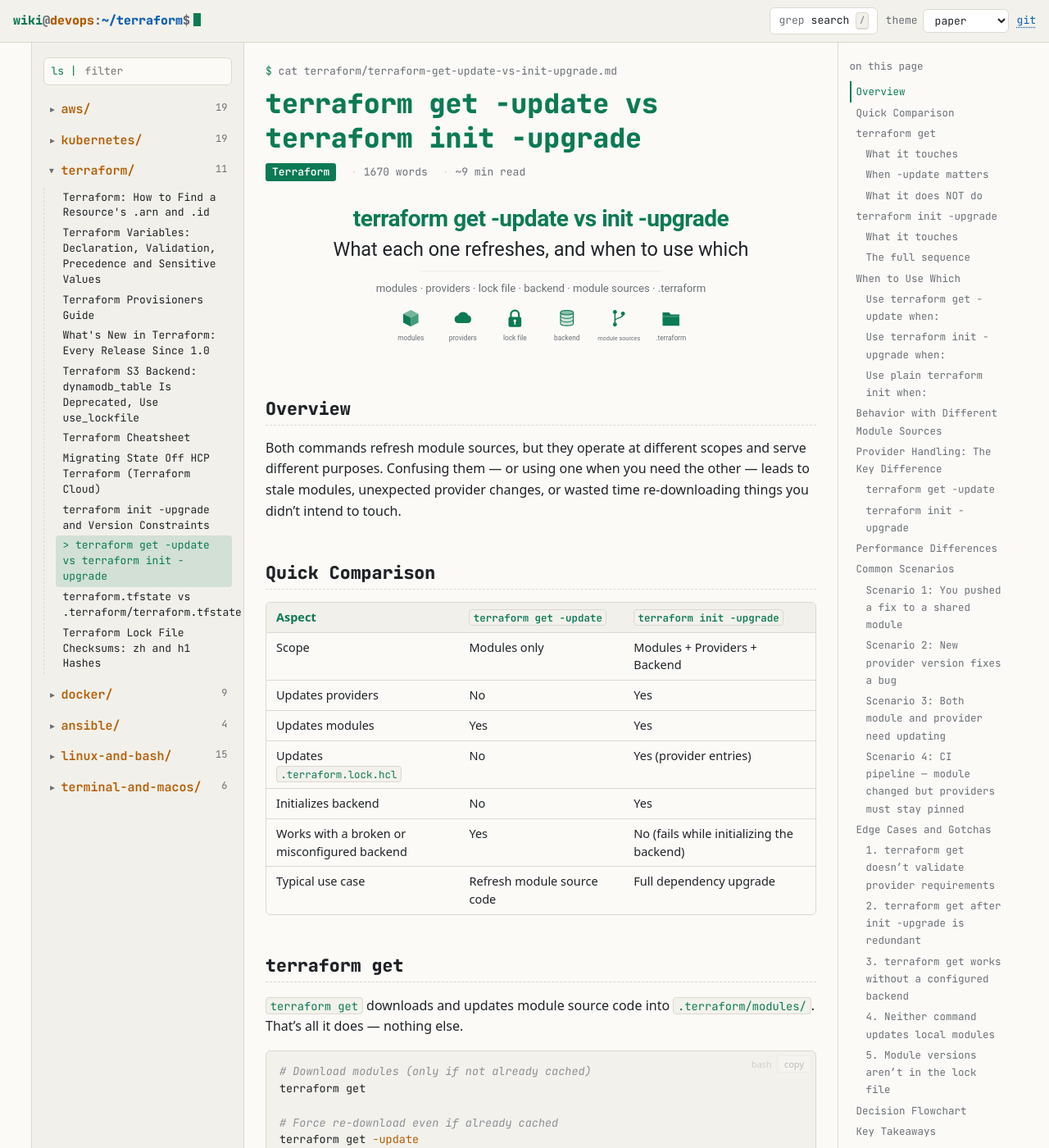
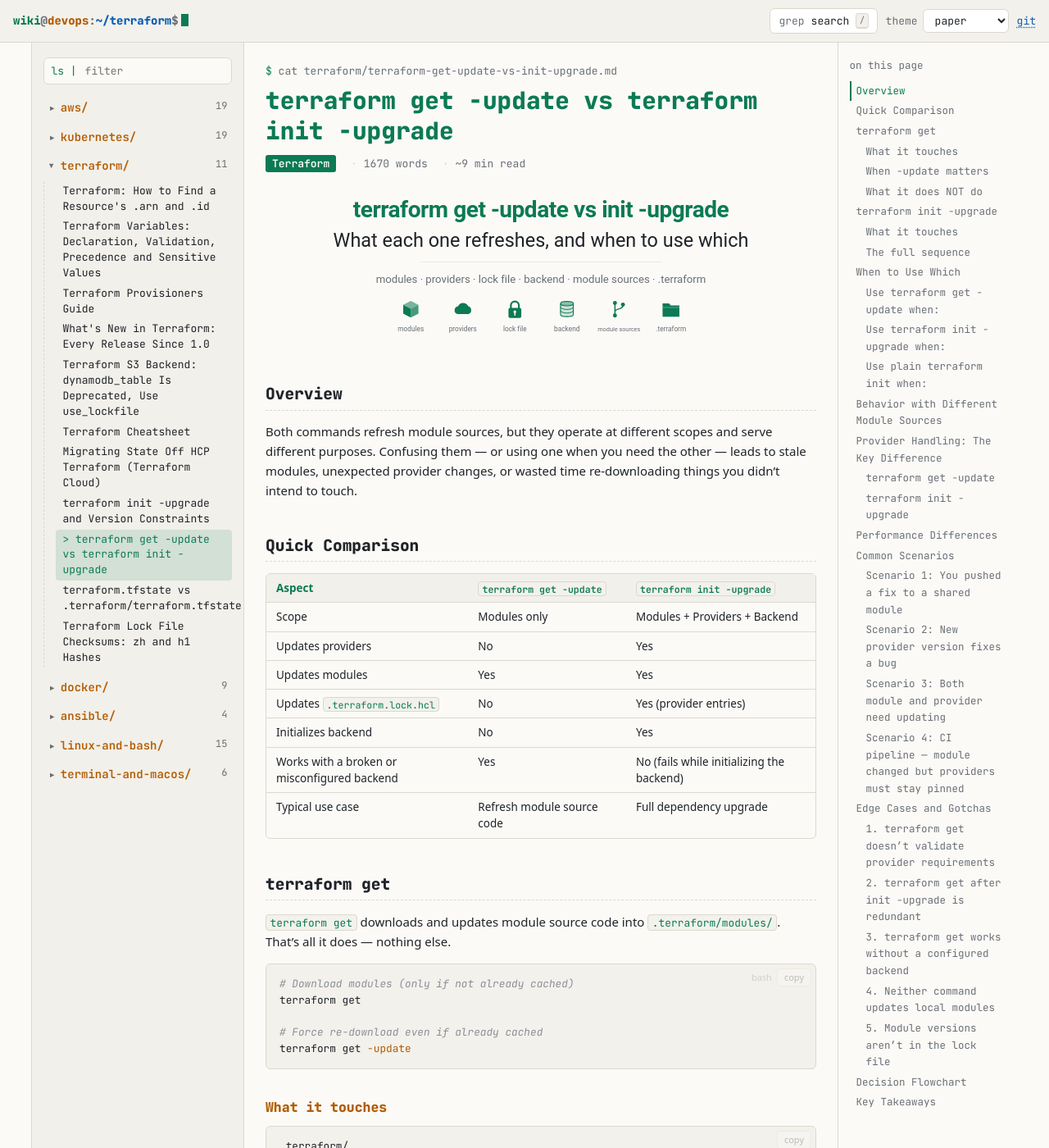
Before and after one commit to dcorneschi/documentation, a Jekyll site: the page built from terraform-get-update-vs-init-upgrade/index.md, in a window 1280 px wide and 1400 px high. Shown: the whole window at 82% size. Built offline with Jekyll 4.4.1, drawn with Linux system fonts in a browser that asks for light colours; our own code applies the rules of GitHub Pages for plain Markdown files.

Commit message:
Reduce font sizes by about one step
Article text 15px, tables 13.5px, code blocks 12.75px; headings and the
monospace interface scaled down to match.

Co-Authored-By: Claude Opus 5.5 <noreply@anthropic.com>

```diff
--- a/assets/css/tty.css
+++ b/assets/css/tty.css
@@ -57,7 +57,7 @@ body {
   --page-pad: clamp(16px, 3vw, 40px);
   --mono: "JetBrains Mono", ui-monospace, SFMono-Regular, Menlo, Consolas, monospace;
   --sans: system-ui, -apple-system, "Segoe UI", Roboto, "Helvetica Neue", Arial, sans-serif;
-  font: 15px/1.7 var(--mono);
+  font: 14px/1.65 var(--mono);
   font-variant-ligatures: none;
   min-height: 100vh;
   display: flex;
@@ -164,7 +164,7 @@ kbd {
 .article { max-width: none; }
 .cmdline { color: var(--muted); font-size: 13px; margin-bottom: 8px; }
 .article-head h1 {
-  font-size: clamp(1.6rem, 2.6vw, 2.2rem); line-height: 1.25; margin: 0 0 10px;
+  font-size: clamp(1.45rem, 2.3vw, 1.95rem); line-height: 1.25; margin: 0 0 10px;
   color: var(--accent); text-shadow: var(--glow);
 }
 .meta { display: flex; flex-wrap: wrap; gap: 6px 18px; color: var(--muted); font-size: 13px; margin: 0 0 26px; }
@@ -193,7 +193,7 @@ kbd {
    the terminal-style chrome stay monospace. */
 .prose {
   font-family: var(--sans);
-  font-size: 16px;
+  font-size: 15px;
   line-height: 1.6;
   letter-spacing: normal;
   word-spacing: normal;
@@ -201,8 +201,8 @@ kbd {
 .prose :is(h2, h3, h4) { font-family: var(--mono); }
 .prose > :first-child { margin-top: 0; }
 .prose h2, .prose h3, .prose h4 { line-height: 1.3; margin: 2.2em 0 0.7em; color: var(--fg); }
-.prose h2 { font-size: 1.35rem; padding-bottom: 6px; border-bottom: 1px dashed var(--border); }
-.prose h3 { font-size: 1.1rem; }
+.prose h2 { font-size: 1.22rem; padding-bottom: 6px; border-bottom: 1px dashed var(--border); }
+.prose h3 { font-size: 1.03rem; }
 .prose h3 { color: var(--accent-2); }
 .prose .anchor { margin-left: 8px; opacity: 0; text-decoration: none; color: var(--muted); }
 .prose :is(h2, h3, h4):hover .anchor { opacity: 1; }
@@ -233,7 +233,7 @@ kbd {
 
 /* tables */
 .table-wrap { overflow-x: auto; margin: 0 0 1.4em; border: 1px solid var(--border); border-radius: 6px; }
-.prose table { width: 100%; border-collapse: collapse; font-size: 14.5px; line-height: 1.5; margin: 0; }
+.prose table { width: 100%; border-collapse: collapse; font-size: 13.5px; line-height: 1.5; margin: 0; }
 .prose th, .prose td { padding: 7px 12px; text-align: left; vertical-align: top; border-bottom: 1px solid var(--border); }
 .prose th { background: var(--bg-alt); color: var(--accent); font-weight: 600; white-space: nowrap; }
 .prose tr:last-child td { border-bottom: 0; }
@@ -246,7 +246,7 @@ kbd {
 .prose pre {
   margin: 0; padding: 14px 16px; overflow-x: auto;
   background: var(--code-bg); border: 1px solid var(--border); border-radius: 6px;
-  font-family: var(--mono); font-size: 13.5px; line-height: 1.55; tab-size: 4;
+  font-family: var(--mono); font-size: 12.75px; line-height: 1.55; tab-size: 4;
 }
 .prose pre code { background: none; border: 0; padding: 0; color: var(--fg); font-size: 1em; overflow-wrap: normal; white-space: pre; }
 .code-tools {
@@ -384,7 +384,7 @@ div.highlighter-rouge:hover .code-tools, .code-tools:focus-within { opacity: 1;
   .term-body { height: 320px; }
 }
 @media (max-width: 640px) {
-  body { font-size: 14px; }
+  body { font-size: 13px; }
   .search-open { padding: 4px 8px; }
   .search-open .dim, .search-open kbd, .palette .dim, .gh { display: none; }
   .brand { font-size: 13px; }
```
